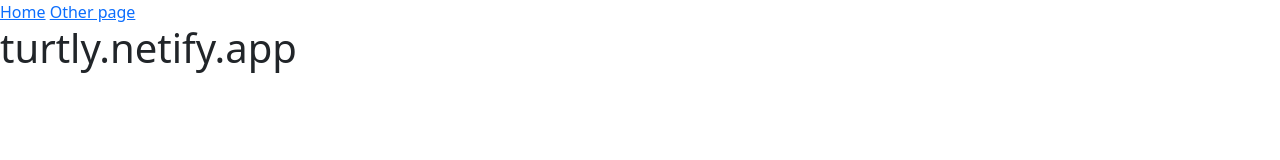
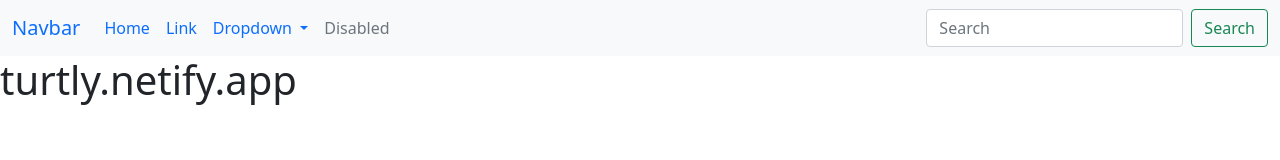
Before and after one commit to rhysbarresford/level-3, a plain HTML site: page index.html in a window 1280 px wide. Drawn offline with nearby package versions, Linux system fonts and the light colour scheme.

Commit message:
1 file modified

```diff
--- a/index.html
+++ b/index.html
@@ -11,10 +11,43 @@
     <link href="https://cdn.jsdelivr.net/npm/bootstrap@5.0.2/dist/css/bootstrap.min.css" rel="stylesheet" integrity="sha384-EVSTQN3/azprG1Anm3QDgpJLIm9Nao0Yz1ztcQTwFspd3yD65VohhpuuCOmLASjC" crossorigin="anonymous"> <script src="https://cdn.jsdelivr.net/npm/bootstrap@5.0.2/dist/js/bootstrap.bundle.min.js" integrity="sha384-MrcW6ZMFYlzcLA8Nl+NtUVF0sA7MsXsP1UyJoMp4YLEuNSfAP+JcXn/tWtIaxVXM" crossorigin="anonymous"></script>
   </head>
   <body>
-    <nav>
-      <a href="/" aria-current="page">Home</a>
-      <a href="/page2.html">Other page</a>
-    </nav>
+  <nav class="navbar navbar-expand-lg bg-light">
+  <div class="container-fluid">
+    <a class="navbar-brand" href="#">Navbar</a>
+    <button class="navbar-toggler" type="button" data-bs-toggle="collapse" data-bs-target="#navbarSupportedContent" aria-controls="navbarSupportedContent" aria-expanded="false" aria-label="Toggle navigation">
+      <span class="navbar-toggler-icon"></span>
+    </button>
+    <div class="collapse navbar-collapse" id="navbarSupportedContent">
+      <ul class="navbar-nav me-auto mb-2 mb-lg-0">
+        <li class="nav-item">
+          <a class="nav-link active" aria-current="page" href="#">Home</a>
+        </li>
+        <li class="nav-item">
+          <a class="nav-link" href="#">Link</a>
+        </li>
+        <li class="nav-item dropdown">
+          <a class="nav-link dropdown-toggle" href="#" role="button" data-bs-toggle="dropdown" aria-expanded="false">
+            Dropdown
+          </a>
+          <ul class="dropdown-menu">
+            <li><a class="dropdown-item" href="#">Action</a></li>
+            <li><a class="dropdown-item" href="#">Another action</a></li>
+            <li><hr class="dropdown-divider"></li>
+            <li><a class="dropdown-item" href="#">Something else here</a></li>
+          </ul>
+        </li>
+        <li class="nav-item">
+          <a class="nav-link disabled">Disabled</a>
+        </li>
+      </ul>
+      <form class="d-flex" role="search">
+        <input class="form-control me-2" type="search" placeholder="Search" aria-label="Search">
+        <button class="btn btn-outline-success" type="submit">Search</button>
+      </form>
+    </div>
+  </div>
+</nav>
+
     <main>
       <h1>turtly.netify.app</h1>
     </main>
```
